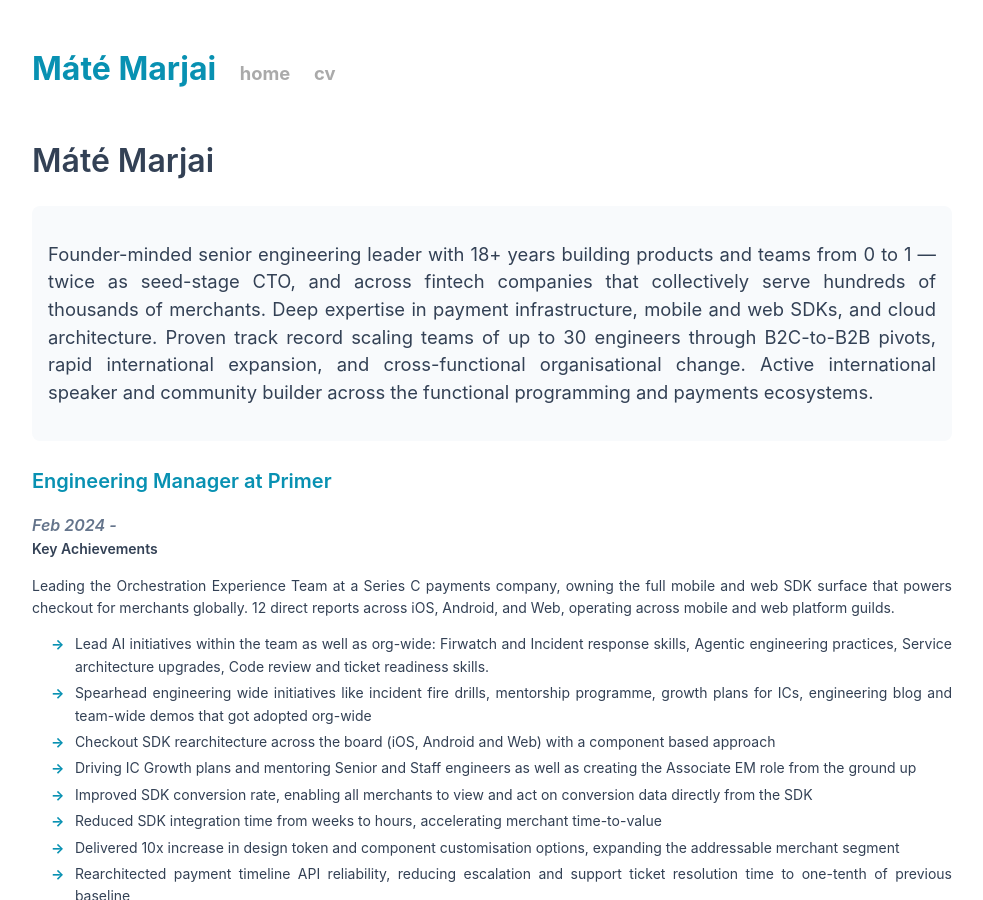
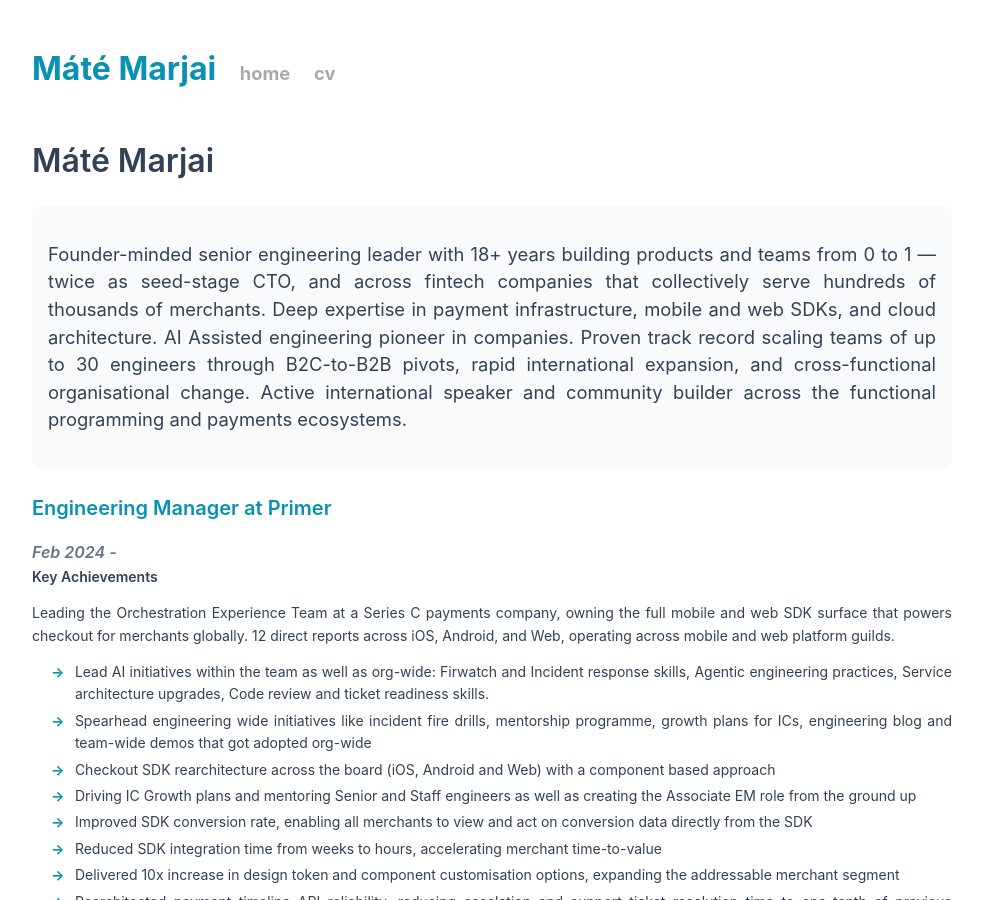
Before and after one commit to marjaimate/marjaimate.github.io, a Jekyll site: the page built from cv.html, in a window 1280 px wide and 900 px high. Shown: the whole window, without its empty margins (148-1131 px from the left). Built offline with Jekyll 4.4.1, drawn with Linux system fonts in a browser that asks for light colours.

Commit message:
CV update

```diff
--- a/cv.html
+++ b/cv.html
@@ -7,7 +7,7 @@
   <h1>Máté Marjai</h1>
   <section class="tldr blue">
     <p>
-    Founder-minded senior engineering leader with 18+ years building products and teams from 0 to 1 — twice as seed-stage CTO, and across fintech companies that collectively serve hundreds of thousands of merchants. Deep expertise in payment infrastructure, mobile and web SDKs, and cloud architecture. Proven track record scaling teams of up to 30 engineers through B2C-to-B2B pivots, rapid international expansion, and cross-functional organisational change. Active international speaker and community builder across the functional programming and payments ecosystems.
+    Founder-minded senior engineering leader with 18+ years building products and teams from 0 to 1 — twice as seed-stage CTO, and across fintech companies that collectively serve hundreds of thousands of merchants. Deep expertise in payment infrastructure, mobile and web SDKs, and cloud architecture. AI Assisted engineering pioneer in companies. Proven track record scaling teams of up to 30 engineers through B2C-to-B2B pivots, rapid international expansion, and cross-functional organisational change. Active international speaker and community builder across the functional programming and payments ecosystems.
     </p>
   </section>
   <section class="resume post">
```
Also changed, not shown: 1 other file.
